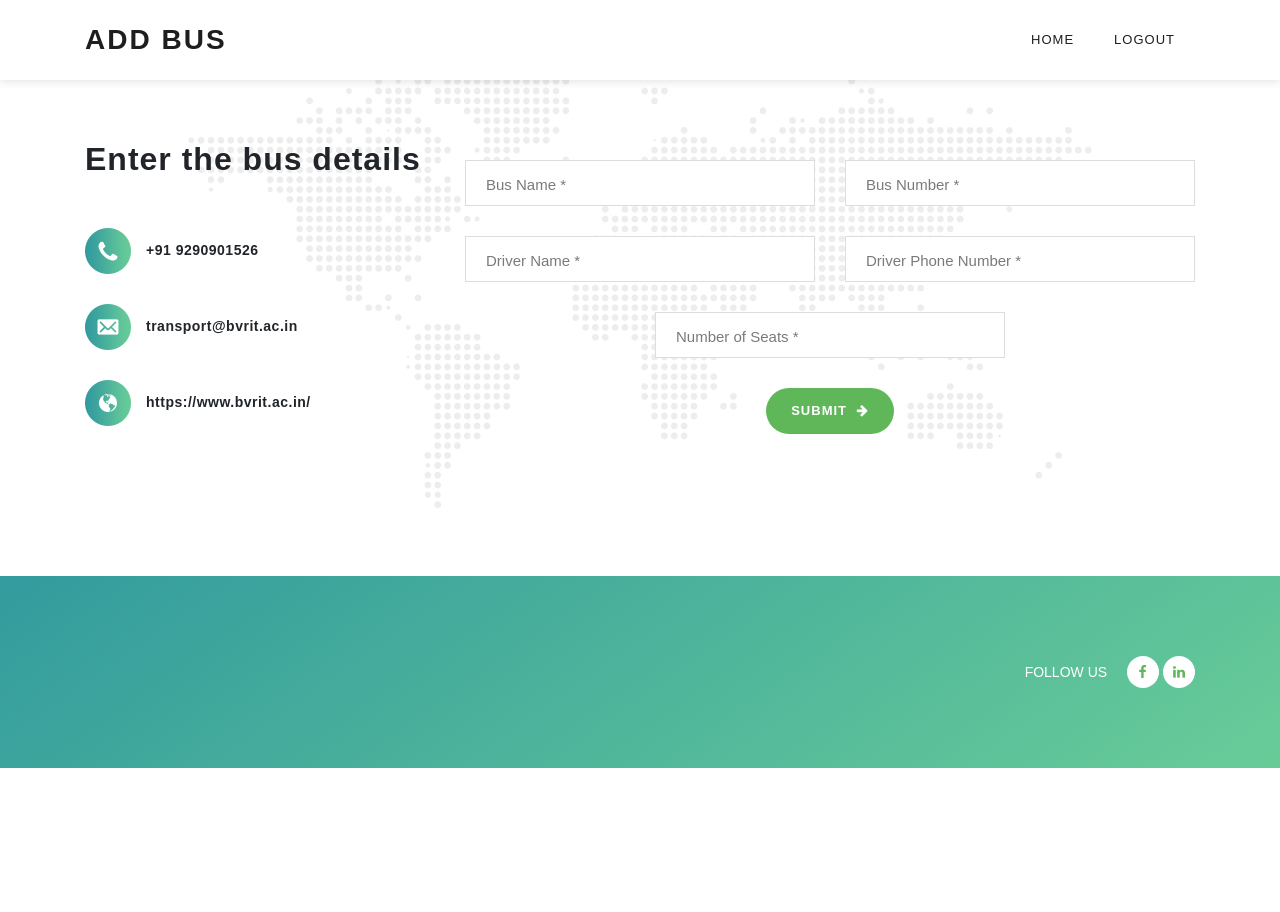
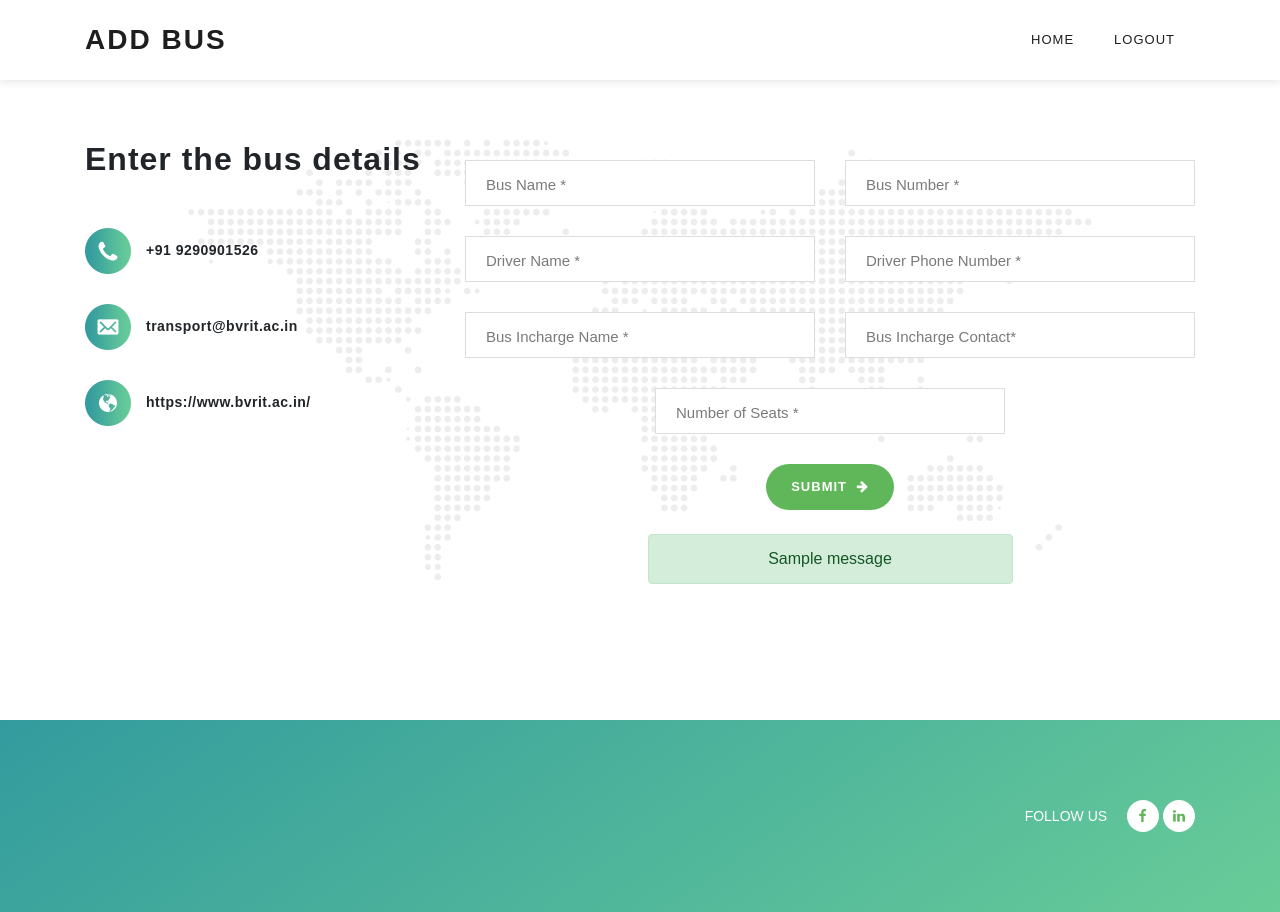
Before and after one commit to Saketh02/majorProject, a Django app: template TMS/templates/bus.html in a window 1280 px wide. Before the commit the page ends 768 px from the top, so only its background shows below. Run offline with Django 3.2, Linux system fonts and the light colour scheme; the template is opened without the code that fills it, so the values that code supplies are empty; tables that the repository leaves empty hold one stand-in row (values such as "Sample post"); one stand-in notice (Sample message) is shown; some libraries are stand-ins or nearby versions.

Commit message:
More APIs

```diff
--- a/TMS/CollegeAdmin/urls.py
+++ b/TMS/CollegeAdmin/urls.py
@@ -3,5 +3,8 @@ from django.urls import path, include
 from . import views
 
 urlpatterns = [
-    path("add-bus", views.addBus.as_view(), name="add-bus"),
+    path("add-bus", views.addBusPageAPI.as_view(), name="add-bus"),
+    path("bus-details", views.addBusAPI.as_view(), name="bus-details"),
+    path("add-stops-page", views.addStopsPageAPI.as_view(), name="add-stops-page"),
+    path("add-stops", views.addStopsAPI.as_view(), name="add-stops"),
 ]
--- a/TMS/templates/Admin.html
+++ b/TMS/templates/Admin.html
@@ -52,7 +52,7 @@
                         <ul class="nav">
                             <li class="scroll-to-section"><a href="#top" class="active">Home</a></li>
                             <li class="scroll-to-section"><a href="{% url 'add-bus' %}">Add Bus</a></li>
-                            <li class="scroll-to-section"><a href="../stops/stops.html">Add Stops</a></li>
+                            <li class="scroll-to-section"><a href="{% url 'add-stops-page' %}">Add Stops</a></li>
                             <li class="submenu">
                                 <a href="javascript:;">Search</a>
                                 <ul>
--- a/TMS/templates/bus.html
+++ b/TMS/templates/bus.html
@@ -105,30 +105,42 @@
                 </div>
                 <div class="col-lg-8 col-md-8 col-xs-12">
                     <div class="contact-form">
-                        <form id="contact" action="" method="get">
+                        <form id="contact" action="bus-details" method="POST">
                             <div class="row">
                                 <div class="col-md-6 col-sm-12">
                                     <fieldset>
-                                        <input name="busname" type="text" id="busname" placeholder="Bus Name *"
+                                        <input name="name" type="text" id="name" placeholder="Bus Name *"
                                             required="true">
                                     </fieldset>
                                 </div>
                                 <div class="col-md-6 col-sm-12">
                                     <fieldset>
-                                        <input name="busnumber" type="text" id="busnumber" placeholder="Bus Number *"
+                                        <input name="number" type="text" id="number" placeholder="Bus Number *"
                                             required="true">
                                     </fieldset>
                                 </div>
                                 <div class="col-md-6 col-sm-12">
                                     <fieldset>
-                                        <input name="drivername" type="text" id="drivername" placeholder="Driver Name *"
+                                        <input name="driverName" type="text" id="driverName" placeholder="Driver Name *"
                                             required="true">
                                     </fieldset>
                                 </div>
                                 <div class="col-md-6 col-sm-12">
                                     <fieldset>
-                                        <input name="driverphone" type="text" id="driverphone"
+                                        <input name="driverMobile" type="text" id="driverMobile"
                                             placeholder="Driver Phone Number *" required="true">
+                                    </fieldset>
+                                </div>
+                                <div class="col-md-6 col-sm-12">
+                                    <fieldset>
+                                        <input name="inchargeName" type="text" id="inchargeName"
+                                            placeholder="Bus Incharge Name *" required="true">
+                                    </fieldset>
+                                </div>
+                                <div class="col-md-6 col-sm-12">
+                                    <fieldset>
+                                        <input name="inchargeContact" type="text" id="inchargeContact"
+                                            placeholder="Bus Incharge Contact*" required="true">
                                     </fieldset>
                                 </div>
                                 <div class="col-lg-12">
@@ -145,6 +157,22 @@
                                 </div>
                             </div>
                         </form>
+                    </div>
+                <br>
+                    {% if messages  %}
+                    <ul class="messages">
+                        {% for message in messages %}
+                        <center>
+                            <div class="alert alert-success" style="height:auto;width:50%">
+
+                                {{message}}
+
+                            </div>
+                        </center>
+                        {% endfor %}
+                    </ul>
+                    {% endif %}
+                </div>
                     </div>
                 </div>
             </div>
```
Also changed, not shown: TMS/CollegeAdmin/serializers.py (added, +17 -0 lines), TMS/CollegeAdmin/views.py (+51 -2 lines), TMS/templates/stops.html (+13 -11 lines).
